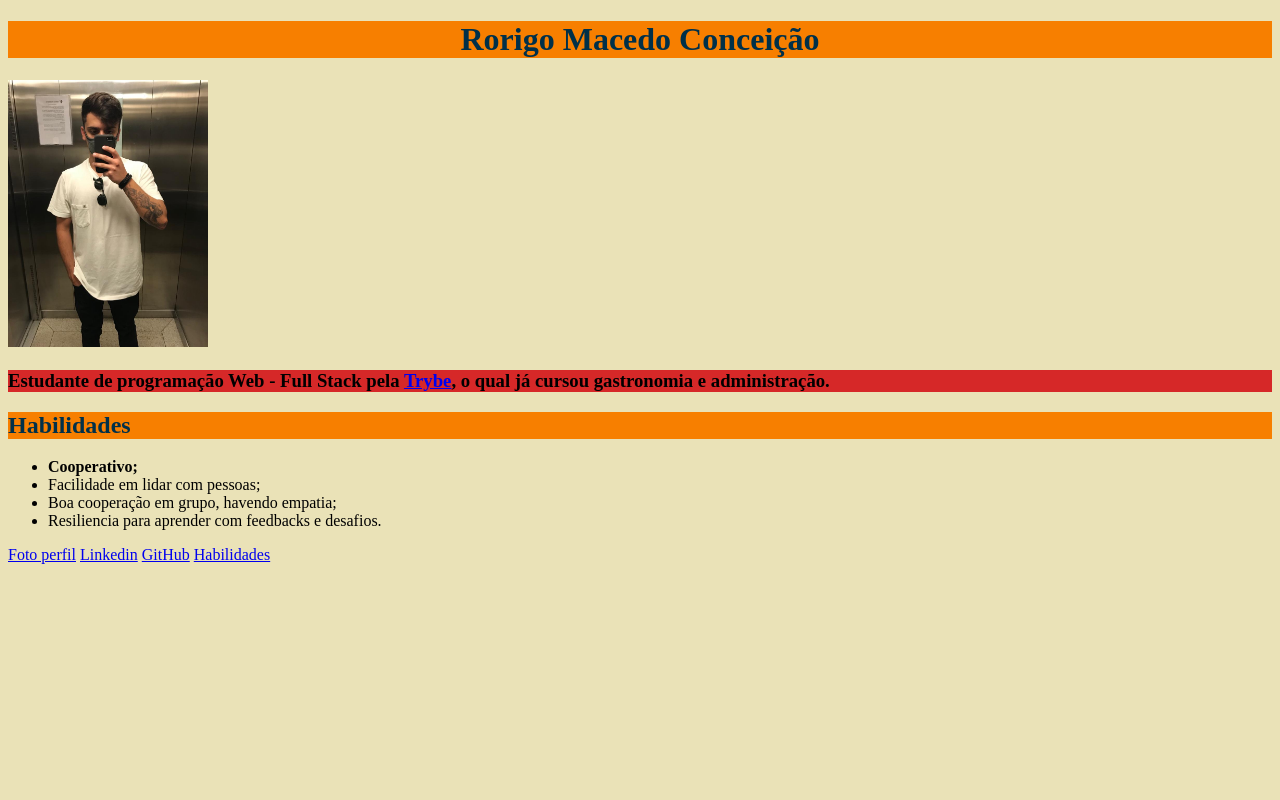
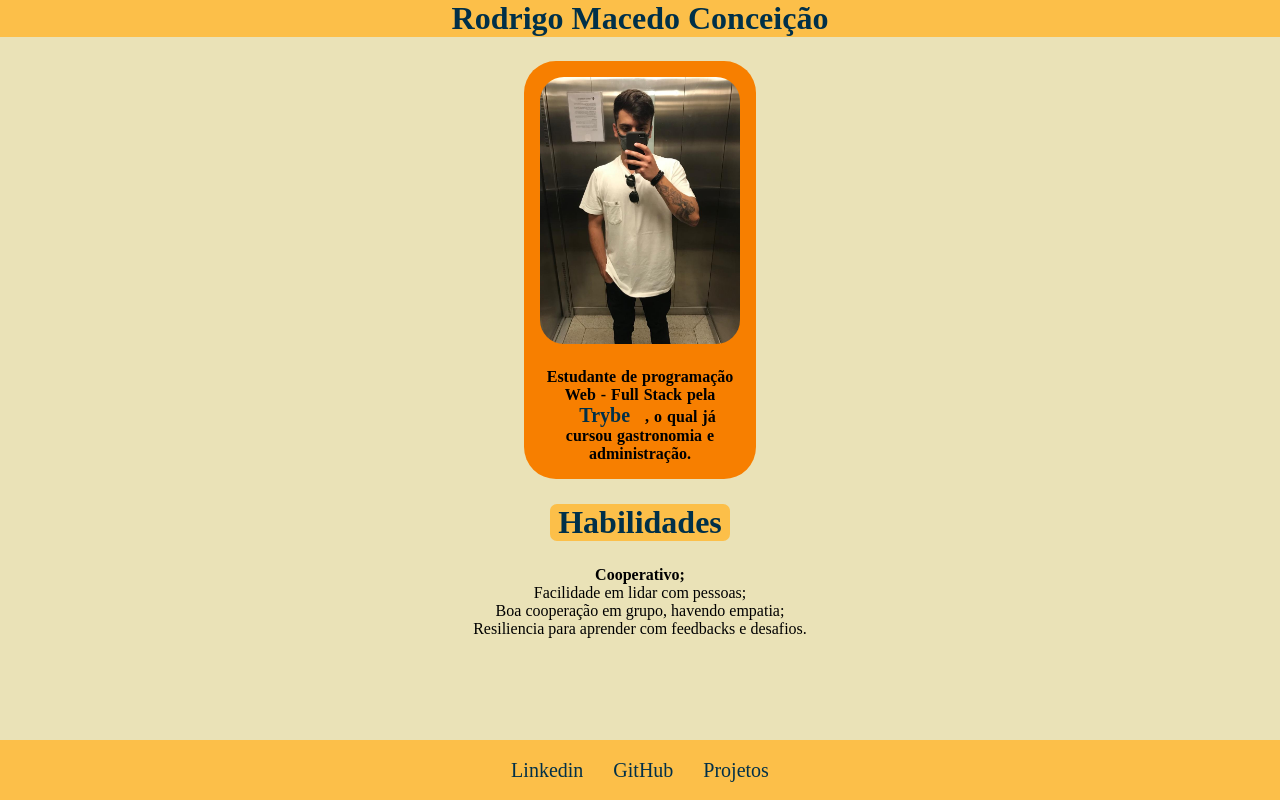
Before and after one commit to macedorodrigo/exerciciosTrybe, a plain HTML site: page Fundamentos/bloco0301/portfolio.html in a window 1280 px wide. Drawn offline with Linux system fonts and the light colour scheme.

Commit message:
atualização p/ html semantico e cust CSS

```diff
--- /dev/null
+++ b/Fundamentos/bloco0301/footer.css
@@ -0,0 +1,28 @@
+.divfooter {
+  display: flex;
+  justify-content: space-between;
+  margin: auto;
+}
+a {
+  margin: 0 15px;
+  text-decoration: none;
+  color: #003049;
+  font-size: 20px;
+}
+a:hover {
+  background-color: #d62828;
+  padding-bottom: 5px;
+  box-shadow: inset 0 -2px 0 0 #333;
+  color:white
+}
+footer {
+  height: 60px;
+  width: 100%;
+  background-color: #fcbf49;
+  position: fixed;
+  bottom: 0px;
+  display: flex;
+  list-style: none;
+  align-items: center;
+  justify-content: space-between;
+}
--- a/Fundamentos/bloco0301/portfolio.html
+++ b/Fundamentos/bloco0301/portfolio.html
@@ -3,36 +3,49 @@
   <head>
     <title>Macedo</title>
     <link rel="stylesheet" type="text/css" href="style.css" />
+    <link rel="stylesheet" href="footer.css" />
   </head>
+
   <body>
-    <h1>Rorigo Macedo Conceição</h1>
+    <header>
+      <h1>Rodrigo Macedo Conceição</h1>
+    </header>
+    <section>
       <img
         id="fotoportfolio"
         width="200px"
         src="Fotopoerfil.png"
         alt="foto Rodrigo Macedo de blusa branca, calça preta com óculos pendurado na camisa"
       />
-    <h3>
+      <p>
         Estudante de programação Web - Full Stack pela
         <span><a target="Trybe" href="https://www.betrybe.com/">Trybe</a></span
         >, o qual já cursou gastronomia e administração.
-    </h3>
-    <h2 id="habilidades">Habilidades</h2>
+      </p>
+    </section>
+    <main>
+      <h2 class="habilidades">Habilidades</h2>
+      <div class="texthabilidades">
         <ul>
           <li><strong>Cooperativo;</strong></li>
           <li>Facilidade em lidar com pessoas;</li>
           <li>Boa cooperação em grupo, havendo empatia;</li>
           <li>Resiliencia para aprender com feedbacks e desafios.</li>
         </ul>
+      </div>
+    </main>
     <footer>
-      <a href="#fotoportfolio">Foto perfil</a>
+      <div class="divfooter">
+
         <a
-        target="Linkedin"
+          target="_blank"
           href="https://www.linkedin.com/in/rodrigo-macedo-496021122/"
-        >Linkedin</a
         >
-      <a target="GitHub" href="https://github.com/macedorodrigo">GitHub</a>
-      <a href="#habilidades">Habilidades</a>
+          Linkedin
+        </a>
+        <a target="_blank" href="https://github.com/macedorodrigo"> GitHub </a>
+        <a href="#habilidades"> Projetos </a>
+      </div>
     </footer>
   </body>
 </html>
--- a/Fundamentos/bloco0301/style.css
+++ b/Fundamentos/bloco0301/style.css
@@ -7,25 +7,54 @@ EAE2B7
 */
 
 * {
+  margin: 0;
+  padding: 0;
 }
-span{
+header {
+  color: #003049;
+  text-align: center;
+  background: #fcbf49;
+  margin-bottom: 24px;
+}
+span {
   text-decoration: none;
 }
 body {
   background-color: #eae2b7;
 }
-h1 {
+section img {
+  border-radius: 24px;
+  margin-bottom: 24px;
+}
+section {
+  align-items: center;
+  border-radius: 32px;
+  display: flex;
+  flex-direction: column;
+  width: 200px;
+  padding: 16px;
+  text-align: center;
+  font-weight: 600;
+  word-spacing: 1px;
+  background: #f77f00;
+  margin: 16px auto;
+}
+h2 {
+  background-color: #fcbf49;
   color: #003049;
   text-align: center;
-  background: #f77f00;
-}
-h2 {
-  background-color: #f77f00;
-  color: #003049;
+  margin: 25px auto;
+  border-radius: 7px;
+  font-size: 32px;
+  width: 180px;
+ }
+.texthabilidades{
+  margin: auto;
+  width: 380px;
+  border-radius: 16px;
+  text-align: center;
   }
-h3 {
-  background-color: #d62828;
-}
-footer{
-  position: fixed;
-}
+  .texthabilidades ul{
+    list-style-type: none;
+    margin: auto;
+  }
```
Lines whose indentation alone changed are shown as unchanged.
